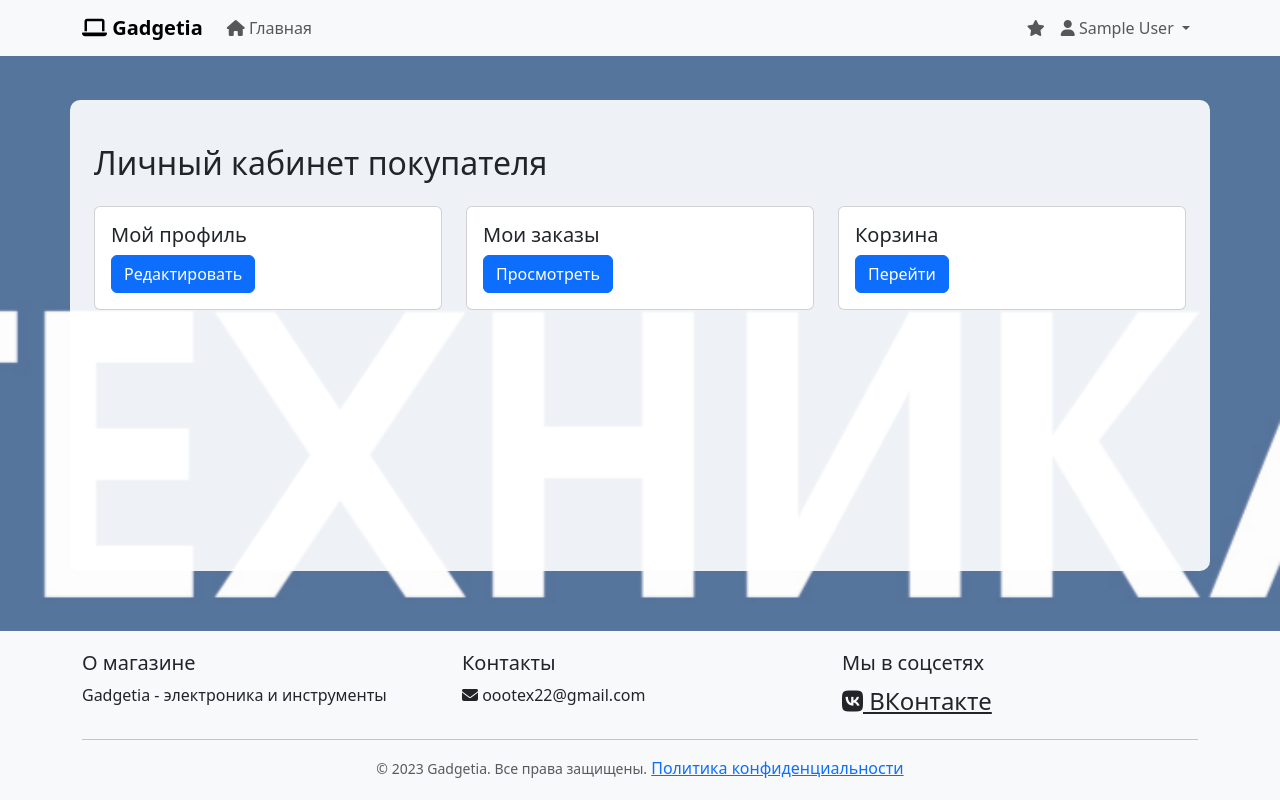
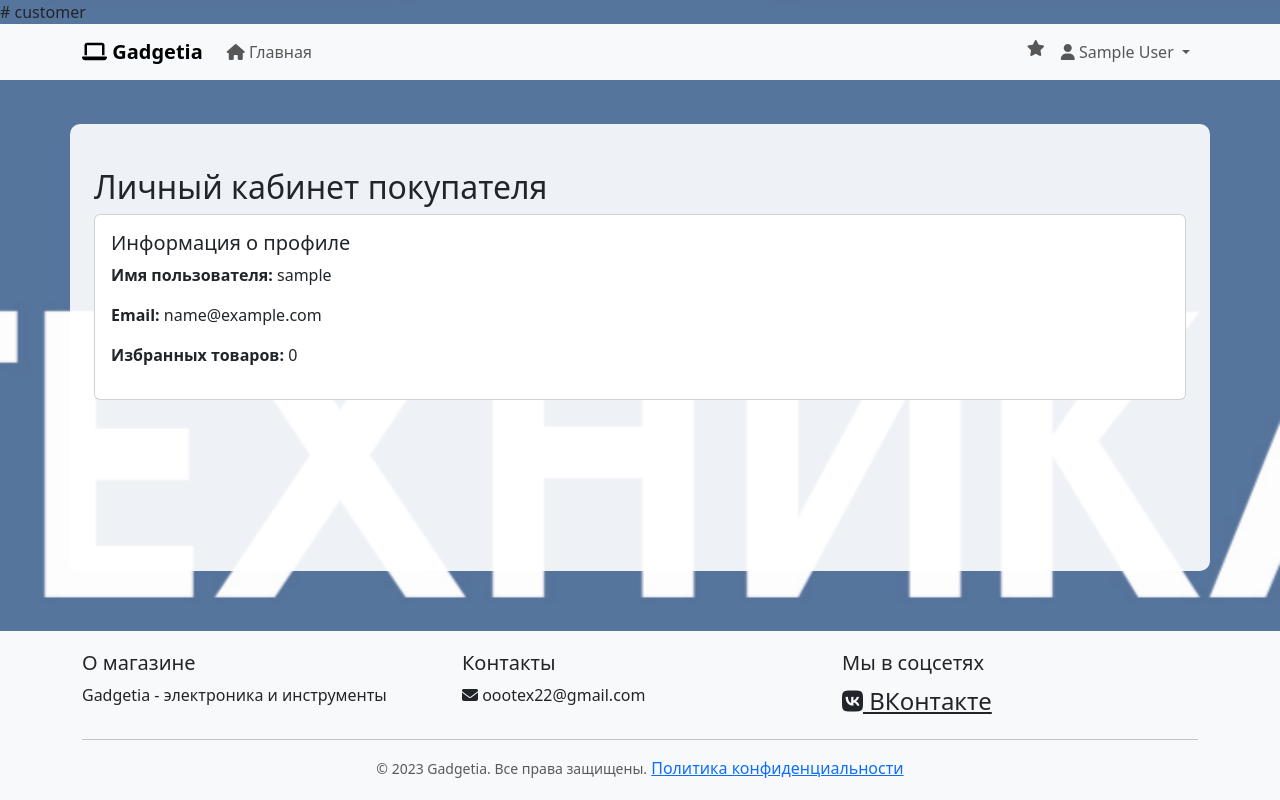
Before and after one commit to NikolayChegivarov/TechnologyStore, a Django app: page /customer/dashboard/ in a window 1280 px wide. Run offline with Django 5.2, Linux system fonts and the light colour scheme; the visitor is signed in with stand-in values (Sample User, id 1); data that the repository does not hold is empty; parts of the project's set-up code (start-up, migrations or seed data) failed here and were passed over.

Commit message:
store_app/views/dashboard_views.py

```diff
--- a/store_app/templates/dashboard/customer.html
+++ b/store_app/templates/dashboard/customer.html
@@ -1,32 +1,17 @@
+# customer
 {% extends 'base.html' %}
 
 {% block content %}
 <div class="container mt-4">
     <h2>Личный кабинет покупателя</h2>
-    <div class="row mt-4">
-        <div class="col-md-4">
-            <div class="card">
-                <div class="card-body">
-                    <h5 class="card-title">Мой профиль</h5>
-                    <a href="{% url 'customer_profile' %}" class="btn btn-primary">Редактировать</a>
-                </div>
-            </div>
-        </div>
-        <div class="col-md-4">
-            <div class="card">
-                <div class="card-body">
-                    <h5 class="card-title">Мои заказы</h5>
-                    <a href="{% url 'order_history' %}" class="btn btn-primary">Просмотреть</a>
-                </div>
-            </div>
-        </div>
-        <div class="col-md-4">
-            <div class="card">
-                <div class="card-body">
-                    <h5 class="card-title">Корзина</h5>
-                    <a href="{% url 'cart_view' %}" class="btn btn-primary">Перейти</a>
-                </div>
-            </div>
+
+    <!-- Добавьте информацию о пользователе -->
+    <div class="card mb-4">
+        <div class="card-body">
+            <h5>Информация о профиле</h5>
+            <p><strong>Имя пользователя:</strong> {{ user.username }}</p>
+            <p><strong>Email:</strong> {{ user.email }}</p>
+            <p><strong>Избранных товаров:</strong> {{ favorite_count }}</p>
         </div>
     </div>
 </div>
--- a/store_app/views/dashboard_views.py
+++ b/store_app/views/dashboard_views.py
@@ -1,19 +1,12 @@
+# дашборд вью
 # Отображение
 from django.http import JsonResponse
 from django.shortcuts import render, redirect
 from django.contrib.auth.decorators import login_required
 from store_app.models import Product, Store, Category, FavoriteProduct
+from django.contrib import messages
 from django.db.models import Count
 import random
-
-
-@login_required
-def customer_dashboard(request):
-    """Отображает личный кабинет клиента:
-    - Доступен только для авторизованных пользователей
-    - Показывает интерфейс и функционал для клиентов
-    - Использует шаблон dashboard/customer.html"""
-    return render(request, 'dashboard/customer.html')
 
 
 @login_required
@@ -123,3 +116,28 @@ def get_stores_by_city(request):
     city = request.GET.get('city')
     stores = Store.objects.filter(city=city).values('id', 'address')
     return JsonResponse({'stores': list(stores)})
+
+
+def customer_profile(request):
+    """
+    Представление для отображения личного кабинета покупателя
+    """
+    # Проверяем, что пользователь действительно покупатель
+    if request.user.role != 'CUSTOMER':
+        messages.error(request, 'Доступ только для покупателей')
+        return redirect('home')
+
+    # Получаем количество избранных товаров
+    favorite_count = 0
+    if hasattr(request.user, 'customer_profile'):
+        favorite_count = FavoriteProduct.objects.filter(
+            user=request.user.customer_profile
+        ).count()
+
+    context = {
+        'user': request.user,
+        'favorite_count': favorite_count,
+    }
+
+    # Убедитесь, что используете правильный путь к шаблону
+    return render(request, 'dashboard/customer.html', context)
--- a/store_project/settings.py
+++ b/store_project/settings.py
@@ -28,7 +28,7 @@ BASE_DIR = Path(__file__).resolve().parent.parent
 SECRET_KEY = os.getenv('SECRET_KEY')
 
 # SECURITY WARNING: don't run with debug turned on in production!
-DEBUG = False
+DEBUG = True
 
 ALLOWED_HOSTS = [
     'gadgetia.ru',
--- a/store_project/urls.py
+++ b/store_project/urls.py
@@ -1,3 +1,4 @@
+#urls
 """
 URL configuration for store_project project.
 
@@ -22,7 +23,7 @@ from django.views.generic import TemplateView
 
 from store_app.views.auth_views import login_view, CustomerSignUpView, ManagerSignUpView
 from store_app.views.dashboard_views import manager_dashboard, get_stores_by_city, \
-    customer_dashboard, home  # , customer_dashboard
+    customer_profile, home
 from store_app.views.favorite_views import favorites_view, toggle_favorite
 from store_app.views.product_views import product_list, product_detail, create_product, delete_products, \
     deactivate_products, edit_product
@@ -44,7 +45,7 @@ urlpatterns = [
     # Dashboard URLs
     path('manager/dashboard/', manager_dashboard, name='manager_dashboard'),  # Отображает страницу менеджера.
     # Не используется пока.
-    path('customer/dashboard/', customer_dashboard, name='customer_dashboard'), # Отображает страницу покупателя.
+    path('customer/dashboard/', customer_profile, name='customer_dashboard'), # Отображает страницу покупателя.
 
     # Product URLs
     path('manager/create-product/', create_product, name='create_product'), # Создание продукта.
@@ -59,10 +60,6 @@ urlpatterns = [
     path('favorites/', favorites_view, name='favorites'),  # Для просмотра избранного
     path('favorites/toggle/', toggle_favorite, name='toggle_favorite'),  # Для добавления/удален
 
-    # Profile URLs
-    # path('profile/', customer_profile, name='customer_profile'),
-    # path('orders/history/', order_history, name='order_history'),
-
     # Admin
     path('admin/', admin.site.urls),
 ]
```
Also changed, not shown: 1 other file.
